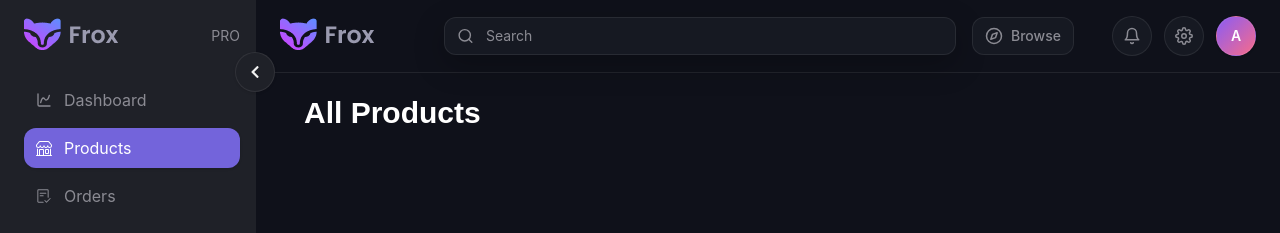
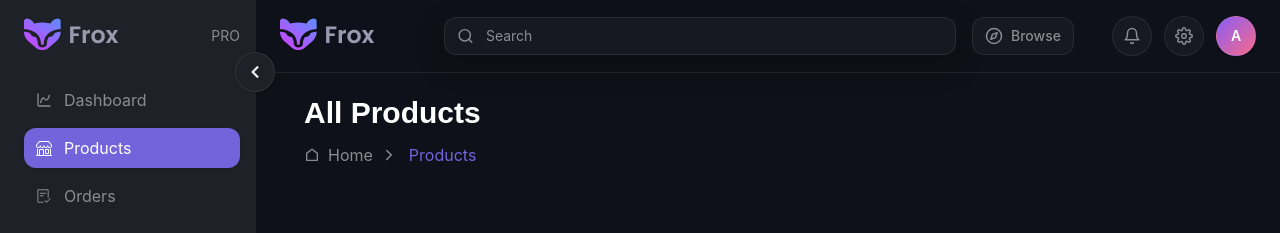
Before and after one commit to WahiDestroyer/dashboard, a Next.js app: page /products in a window 1280 px wide. Shown: the top 233 px of the page. Built offline with nearby package versions, Linux system fonts and the light colour scheme.

Commit message:
done for 15 nov

```diff
--- a/src/app/(pages)/products/page.jsx
+++ b/src/app/(pages)/products/page.jsx
@@ -1,4 +1,8 @@
 import React from "react";
+import { RiHomeLine } from "react-icons/ri";
+import { IoChevronForward } from "react-icons/io5";
+import Link from "next/link";
+
 
 const page = () => {
   return (
@@ -6,8 +10,9 @@ const page = () => {
       <div>
         <div>
           <h2 className="font-poppins text-3xl text-white font-bold leading-8 pb-3.5">All Products</h2>
-          <div className="flex">
-            <button></button>
+          <div className="flex items-center gap-3">
+            <Link className="text-(--muted) flex items-center gap-2" href= '/'><RiHomeLine/> Home <IoChevronForward/></Link>
+            <button className="text-(--accent)"> Products</button>
           </div>
         </div>
         <div></div>
--- a/src/app/Components/Layout/SideBar.jsx
+++ b/src/app/Components/Layout/SideBar.jsx
@@ -91,8 +91,8 @@ const Sidebar = () => {
               }}
               className={`w-full flex items-center gap-3 px-3 py-2 rounded-xl text-base transition ${
                 (item.href ? pathname === item.href : activeNav === item.label)
-                  ? "bg-[var(--accent)] text-white shadow"
-                  : "hover:bg-[rgba(255,255,255,0.06)] text-[var(--muted)]"
+                  ? "bg-(--accent) text-white shadow"
+                  : "hover:bg-[rgba(255,255,255,0.06)] text-(--muted)"
               }`}
             >
               <span className="font-bold">{item.icon}</span>
```
